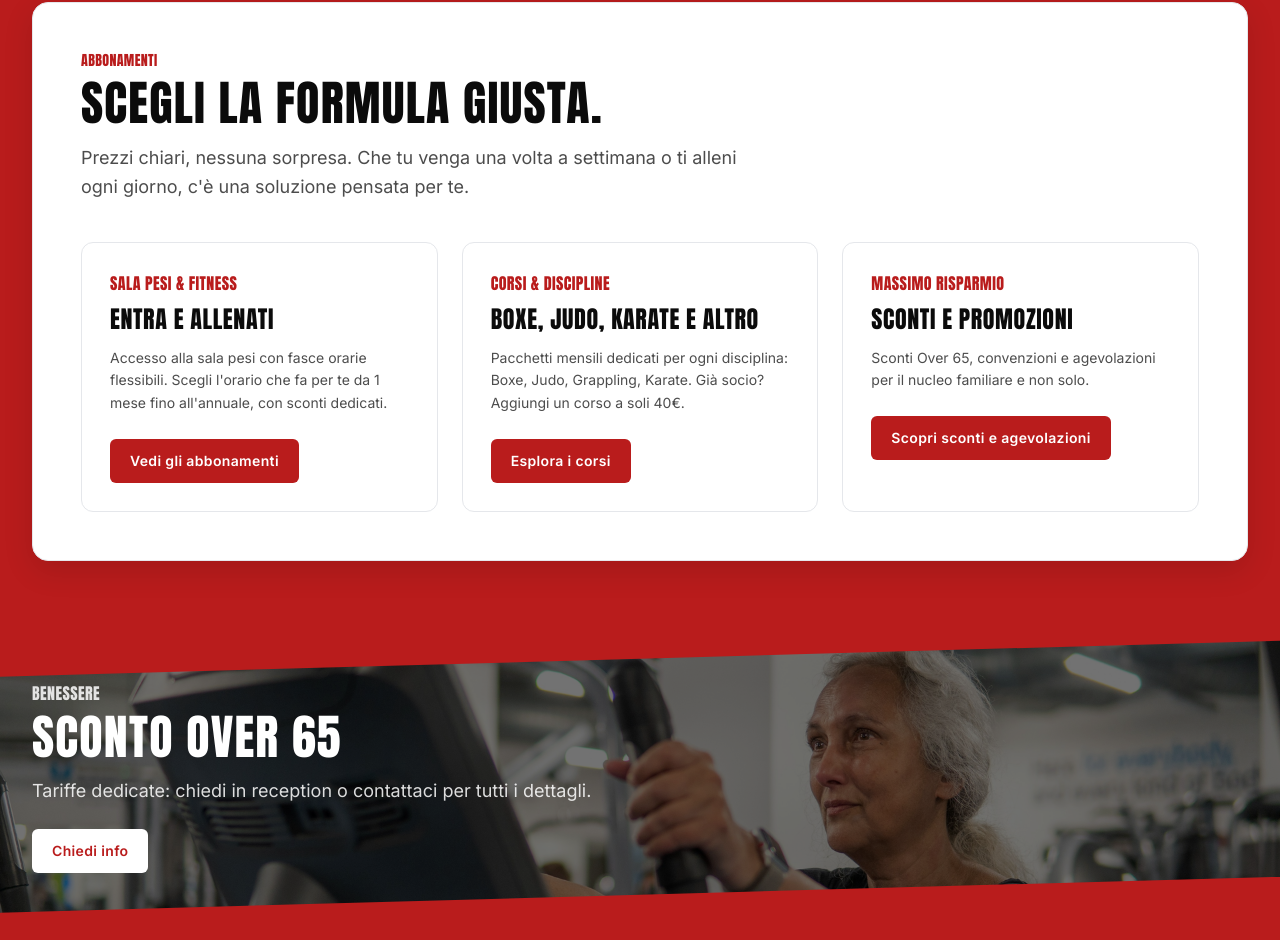
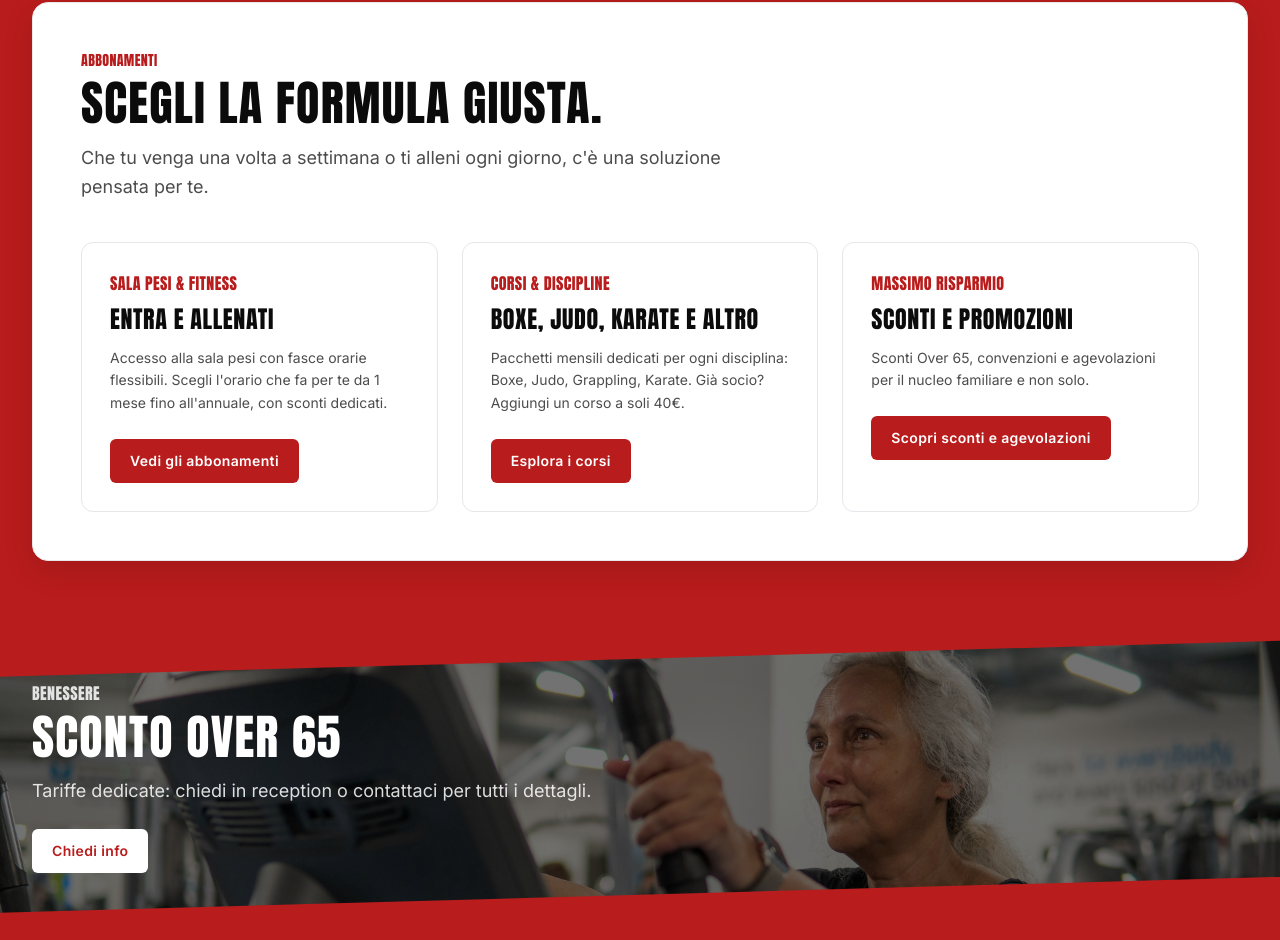
Before and after one commit to alelodato/red-gym, a Next.js app: page / in a window 1280 px wide. Shown: the part 5072-6012 px from the top of the page. Built offline with nearby package versions, Linux system fonts and the light colour scheme.

Commit message:
modificato sezione pricing della homepage

```diff
--- a/app/page.js
+++ b/app/page.js
@@ -770,7 +770,7 @@ export default function HomePage() {
             <SectionHead
               kicker="Abbonamenti"
               title="Scegli la formula giusta."
-              lead="Prezzi chiari, nessuna sorpresa. Che tu venga una volta a settimana o ti alleni ogni giorno, c'è una soluzione pensata per te."
+              lead="Che tu venga una volta a settimana o ti alleni ogni giorno, c'è una soluzione pensata per te."
             />
 
             <div className="mt-8 lg:mt-10 grid gap-10 lg:grid-cols-3 lg:gap-6">
```
